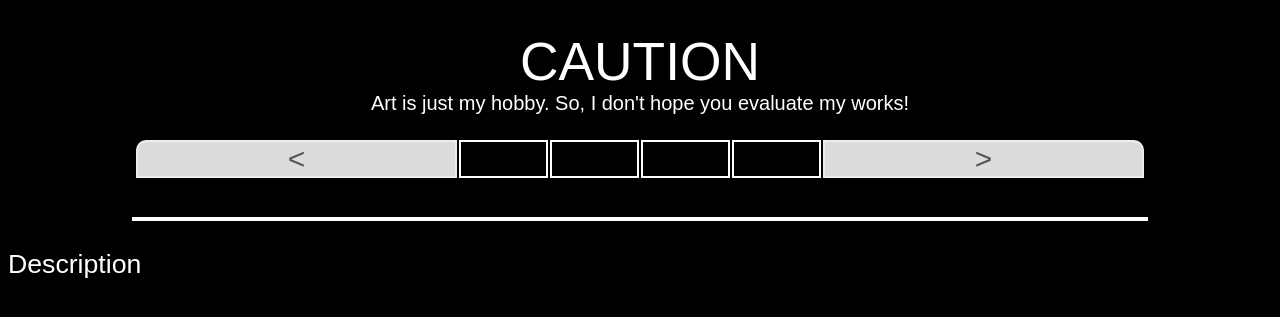
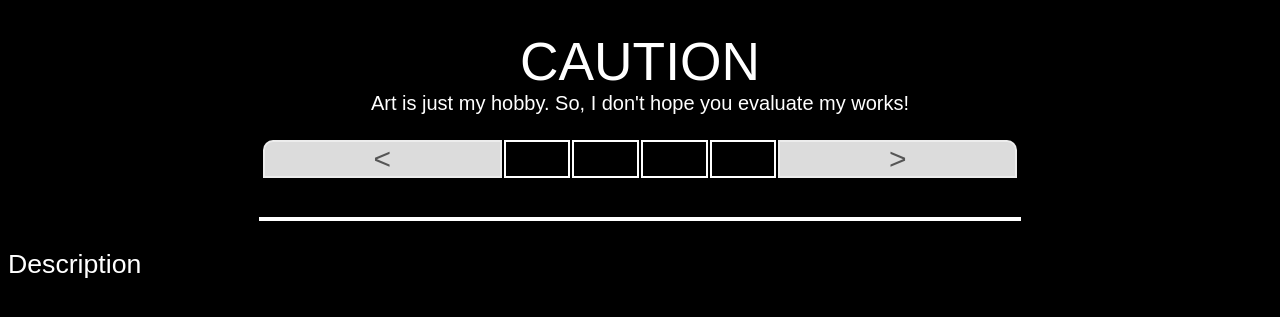
Before and after one commit to jaejunha/PersonalPage_v_1, a Django app: page /portfolio/art in a window 1280 px wide. Shown: the top 317 px of the page. Run offline with Django 3.2, Linux system fonts and the light colour scheme; data comes from the database, SQL or seed files in the repository.

Commit message:
resize portfolio:art

```diff
--- a/template/portfolio/art.html
+++ b/template/portfolio/art.html
@@ -10,7 +10,7 @@
 		font-size:15pt;
 	}
 	.table_artController {
-		width:80%;
+		width:60%;
 	}
 	.table_experience td:nth-child(1){
 		font-weight:bold;
@@ -46,7 +46,7 @@
 		width:100%;
 	}
 	.img_artWork{
-		width:80%;
+		width:60%;
 		border:2px solid #ffffff;
 	}
 	.div_desc{
@@ -57,7 +57,7 @@
 <script>
 	var int_previewOffset = 0;
 	var string_staticPath="{% static '/' %}";
-	var int_maxPreviewOffset = 5-4;
+	var int_maxPreviewOffset = 22-4;
 	var int_artWorkCursor = 1;
 $(document).ready(function(){
 	$('.span_loading').css('display','none');
```
